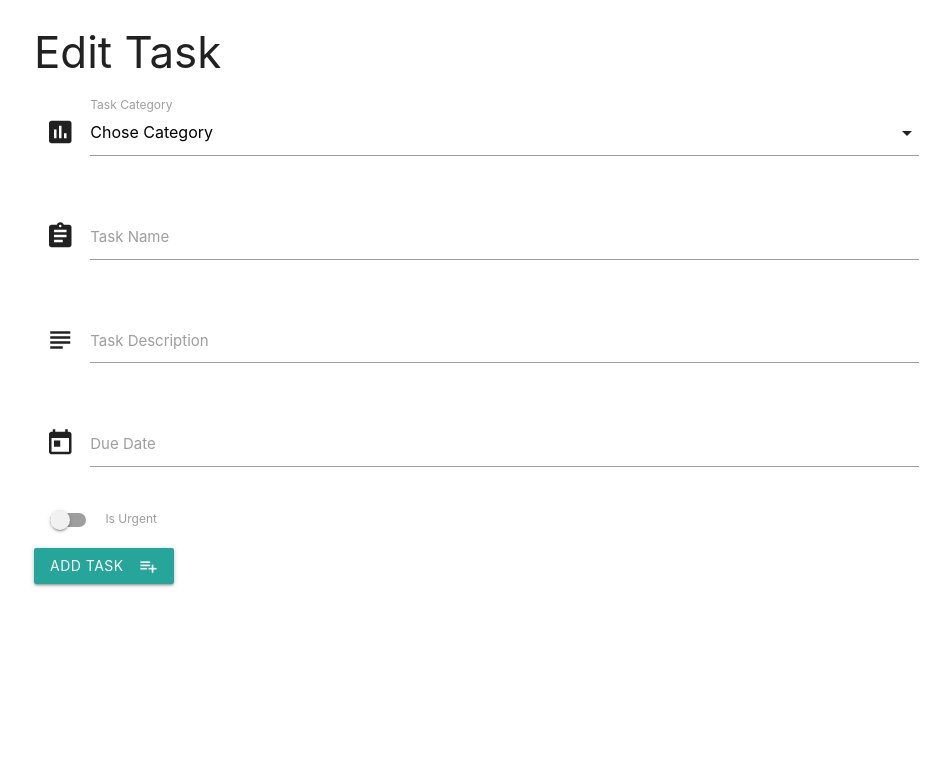
After one commit to Kraljiccar/Mini-project-Data-Centric-Development, a Flask app: template templates/edittask.html in a window 1280 px wide. The commit adds this page. Shown: the top 779 px of the page, without its empty margins (158-1100 px from the left). Run offline with Flask 2, Linux system fonts and the light colour scheme; the template is opened without the code that fills it, so the values that code supplies are empty; some libraries are stand-ins or nearby versions.

Commit message:
wire up task edit button

```diff
--- a/app.py
+++ b/app.py
@@ -26,6 +26,13 @@ def insert_task():
     tasks.insert_one(request.form.to_dict())
     return redirect(url_for('get_tasks'))
 
+@app.route("/edit_task/<task_id>")
+def edit_task(task_id):
+    _task = mongo.db.tasks.find_one({"_id": ObjectId(task_id)})
+    _categories = mongo.db.categories.find()
+    category_list = [category for category in _categories]
+    return render_template('edittask.html', task =_task, categories = category_list)
+
 if __name__ == '__main__':
     app.run(host=os.environ.get('IP'),
         port=int(os.environ.get('PORT')),
--- a/static/css/style.css
+++ b/static/css/style.css
@@ -1,3 +1,13 @@
-body{
-    background-color: red;
+.btn_small {
+    height: 24px;
+    width: 60px;
+    text-align: center;
+    line-height: 24px;
+    margin: 5px 5px;
+    padding: 0 0.5em;
+
 }
+
+.task_header{
+    margin-top: 5px;
+}
--- a/templates/base.html
+++ b/templates/base.html
@@ -12,7 +12,9 @@
   </head>
 
   <body>
+    <div class="container">
     {% block content %} {% endblock %}
+    </div>
     <script src="https://cdnjs.cloudflare.com/ajax/libs/jquery/3.2.1/jquery.min.js"></script>
     <script src="https://cdnjs.cloudflare.com/ajax/libs/materialize/1.0.0/js/materialize.min.js"></script>
     <script type="text/javascript">
--- /dev/null
+++ b/templates/edittask.html
@@ -0,0 +1,61 @@
+{% extends 'base.html' %} {% block content %}
+
+<h3>Edit Task</h3>
+<div class="row">
+  <form action="{{url_for('insert_task')}}" method="POST" class="col s12">
+    <div class="row">
+      <div class="input-field col s12">
+        <i class="material-icons prefix">poll</i>
+        <select id="category" name="category_name">
+          <option value="" disabled selected>Chose Category</option>
+          {% for cat in categories %}
+          <option value="{{cat.category_name}}">{{cat.category_name}}</option>
+          {% endfor %}
+        </select>
+        <label>Task Category</label>
+      </div>
+    </div>
+    <div class="row">
+      <div class="input-field col s12">
+        <i class="material-icons prefix">assignment</i>
+        <input id="task_name" name="task_name" type="text" />
+        <label for="icon_prefix">Task Name</label>
+      </div>
+    </div>
+    <div class="row">
+      <div class="input-field col s12">
+        <i class="material-icons prefix">subject</i>
+        <textarea
+          name="task_description"
+          id="task_description"
+          class="materialize-textarea"
+        ></textarea>
+        <label for="icon_telephone">Task Description</label>
+      </div>
+    </div>
+    <div class="row">
+      <div class="input-field col s12">
+        <i class="material-icons prefix">today</i>
+        <input id="due_date" name="due_date" type="text" class="datepicker" />
+        <label for="icon_prefix">Due Date</label>
+      </div>
+    </div>
+    <div class="row">
+      <div class="switch">
+        <label>
+          <input id="is_urgent" name="is_urgent" type="checkbox" />
+          <span class="lever"></span>
+          Is Urgent
+        </label>
+      </div>
+    </div>
+    <div class="row">
+      <button class="btn waves-effect waves-light" type="submit" name="action">
+        Add Task
+        <i class="material-icons right">playlist_add</i>
+      </button>
+    </div>
+  </form>
+</div>
+
+{% endblock %}
```
Also changed, not shown: templates/tasks.html (+18 -6 lines).
